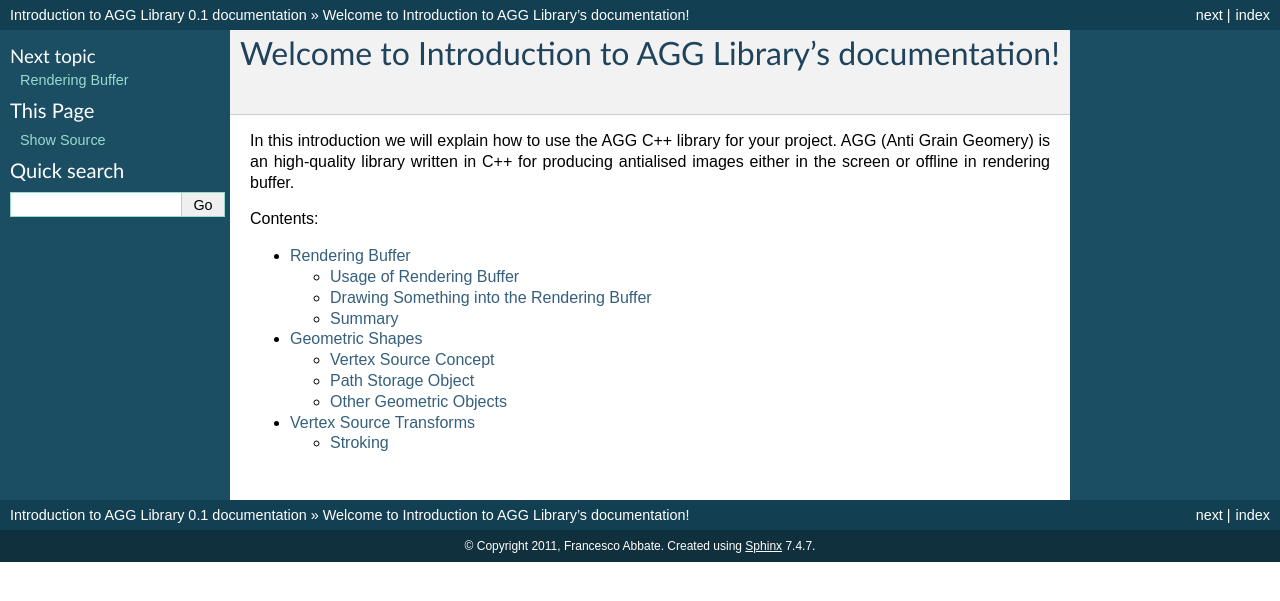
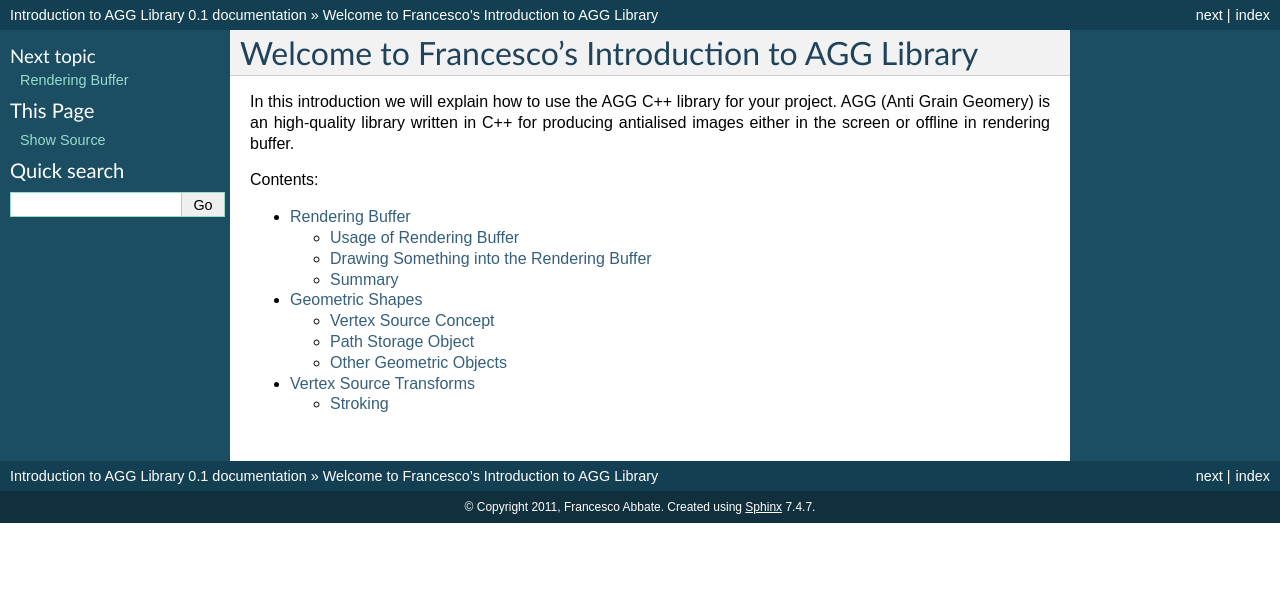
Before and after one commit to franko/agg-intro, a Sphinx documentation site: the page built from doc/source/index.rst, in a window 1280 px wide. Shown: the top 601 px of the page. Built offline with Sphinx 7.4.7, drawn with Linux system fonts in a browser that asks for light colours; formulas are drawn with MathJax 3.

Commit message:
Change title of documentation's main page

```diff
--- a/doc/source/index.rst
+++ b/doc/source/index.rst
@@ -19,8 +19,8 @@
    OUT OF OR IN CONNECTION WITH THE SOFTWARE OR THE USE OR OTHER DEALINGS IN
    THE SOFTWARE.
 
-Welcome to Introduction to AGG Library's documentation!
-=======================================================
+Welcome to Francesco's Introduction to AGG Library
+==================================================
 
 In this introduction we will explain how to use the AGG C++ library for your project. AGG (Anti Grain Geomery) is an high-quality library written in C++ for producing antialised images either in the screen or offline in rendering buffer.
 
```
Also changed, not shown: other parts of doc/source/index.rst (+1 -1 lines).
